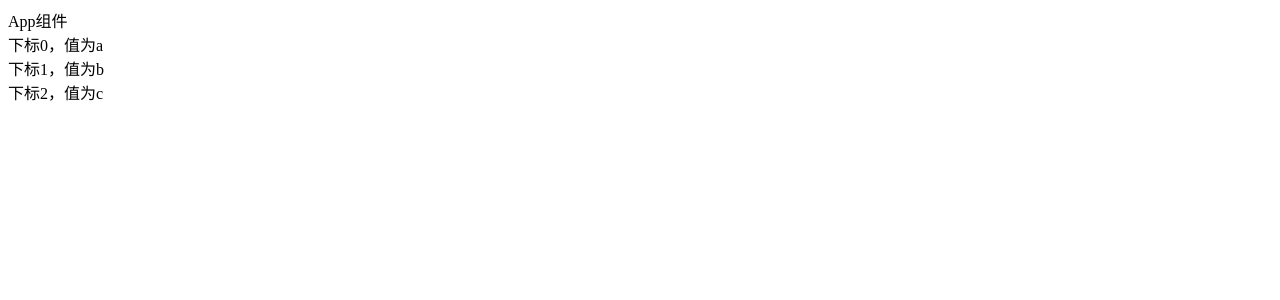
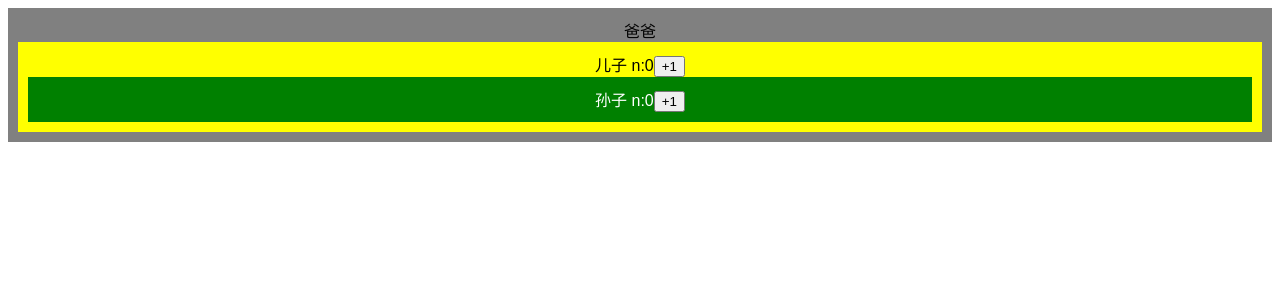
Before and after one commit to xiaoxiaoxiannv/react-demo, a React (Create React App) app: page / in a window 1280 px wide. Shown: the top 300 px of the page. Built offline with nearby package versions, Linux system fonts and the light colour scheme.

Commit message:
写React的两种组件

```diff
--- a/src/index.js
+++ b/src/index.js
@@ -1,5 +1,47 @@
 import React from 'react';
 import ReactDOM from 'react-dom';
-import App from './App.js'
+//import App from './App.js'
+import "./style.css"
+
+function App() {
+    return(
+        <div className="App">
+            爸爸
+            <Son/>
+        </div>
+    )
+}
+
+class Son extends React.Component{
+    constructor() {
+        super();
+        this.state = {
+            n: 0
+        };
+    }
+    add(){
+        this.setState({n:this.state.n + 1});
+    }
+    render(){
+        return(
+            <div className="Son">
+                儿子 n:{this.state.n}
+                <button onClick={()=>this.add()}>+1</button>
+                <Grandson/>
+            </div>
+        );
+    }
+}
+
+const Grandson = ()=>{
+    const [n,setN] = React.useState(0);
+    return(
+        <div className="Grandson">
+            孙子 n:{n}
+            <button onClick={()=>setN(n+1)}>+1</button>
+        </div>
+    )
+}
+
 
 ReactDOM.render(<App />, document.getElementById('root'));
--- /dev/null
+++ b/src/style.css
@@ -0,0 +1,17 @@
+.App {
+    font-family: sans-serif;
+    text-align: center;
+    background: grey;
+    padding: 10px;
+}
+
+.Son {
+    background: yellow;
+    padding: 10px;
+}
+
+.Grandson {
+    background: green;
+    padding: 10px;
+    color: white;
+}
```
